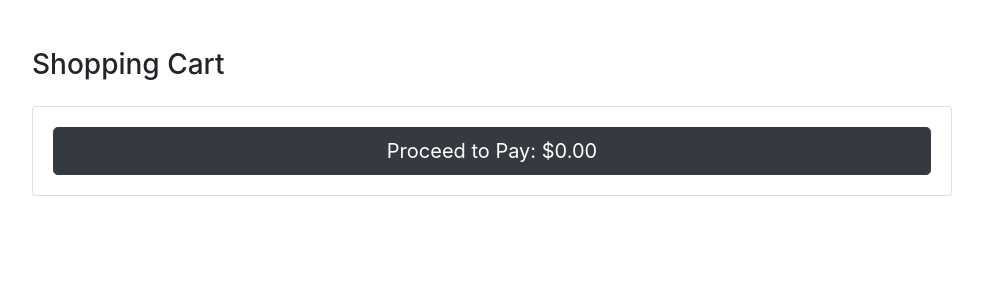
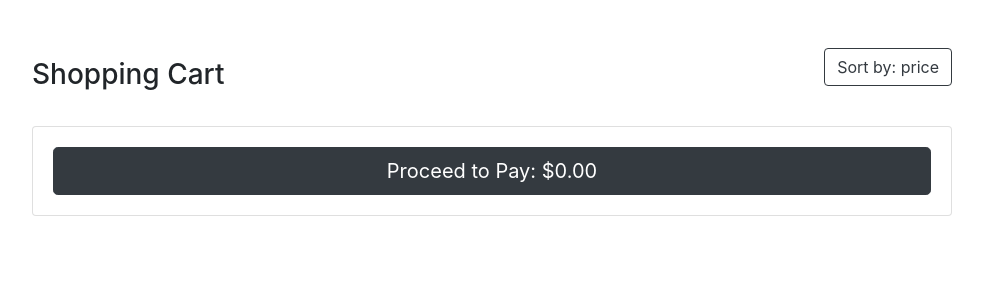
Before and after one commit to deansainer/Apple-Store, a Django app: page /cart/ in a window 1280 px wide. Shown: the part 56-356 px from the top of the page, without its empty margins (148-1131 px from the left). Run offline with Django 4.2, Linux system fonts and the light colour scheme; parts of the project's set-up code (start-up, migrations or seed data) failed here and were passed over.

Commit message:
added sorting by price functionality

```diff
--- a/store/store_app/templates/store_app/cart.html
+++ b/store/store_app/templates/store_app/cart.html
@@ -16,6 +16,14 @@
 
                 <div class="d-flex justify-content-between align-items-center mb-4">
                     <h3 class="fw-normal mb-0 text-black">Shopping Cart</h3>
+                    <form action="" method="post">
+                    {% csrf_token %}
+                    <div>
+                        <button class="btn btn-outline-dark" type="submit" name="sort_by_price">
+                            Sort by: price <i class="fas fa-angle-down"></i>
+                        </button>
+                    </div>
+                    </form>
                 </div>
                 {% for item in items %}
                 <div class="card rounded-3 mb-4">
@@ -27,22 +35,27 @@
                             </div>
                             <div class="col-md-3 col-lg-3 col-xl-3">
                                 <p class="lead fw-normal mb-2">{{item.product.name}}</p>
-                <p><span class="text-muted">Release year: </span>{{item.product.release_year}}<br> <span class="text-muted">Color: </span>{{item.product.color}}</p>
+                                <p><span class="text-muted">Release year: </span>{{item.product.release_year}}<br> <span
+                                        class="text-muted">Color: </span>{{item.product.color}}</p>
                             </div>
                             <div class="col-md-3 col-lg-3 col-xl-2 d-flex">
 
                                 <p class="quantity">{{item.quantity}}</p>
                                 <div class="quantity">
                                     <div class="arrow">
-							<img data-product="{{item.product.id}}" data-action="add" class="change-quantity update-cart" src="{% static  'images/arrow-up.png' %}">
+                                        <img data-product="{{item.product.id}}" data-action="add"
+                                             class="change-quantity update-cart"
+                                             src="{% static  'images/arrow-up.png' %}">
                                     </div>
                                     <div class="arrow">
-							<img data-product="{{item.product.id}}" data-action="remove" class="change-quantity update-cart" src="{% static  'images/arrow-down.png' %}">
+                                        <img data-product="{{item.product.id}}" data-action="remove"
+                                             class="change-quantity update-cart"
+                                             src="{% static  'images/arrow-down.png' %}">
                                     </div>
                                 </div>
                             </div>
                             <div class="col-md-3 col-lg-2 col-xl-2 offset-lg-1">
-                <h5 class="mb-0">Total:   ${{ item.get_item_total}}</h5>
+                                <h5 class="mb-0">Total: ${{ item.get_item_total}}</h5>
                             </div>
                         </div>
                     </div>
@@ -50,7 +63,11 @@
                 {% endfor %}
                 <div class="card">
                     <div class="card-body">
-    <a href="{% url 'checkout_page' %}"><button type="button" class="btn btn-dark btn-block btn-lg">Proceed to Pay: ${{order.get_cart_total|floatformat:2}}</button></a>
+                        <a href="{% url 'checkout_page' %}">
+                            <button type="button" class="btn btn-dark btn-block btn-lg">Proceed to Pay:
+                                ${{order.get_cart_total|floatformat:2}}
+                            </button>
+                        </a>
                     </div>
                 </div>
             </div>
--- a/store/store_app/views.py
+++ b/store/store_app/views.py
@@ -28,11 +28,14 @@ def cart(request):
         customer = request.user.customer
         order, created = Order.objects.get_or_create(customer=customer)
         items = order.orderitem_set.all()
+        if 'sort_by_price' in request.POST:
+            items = order.orderitem_set.select_related('product').order_by('product__price')
         cart_quantity = order.get_cart_quantity
     else:
         items = []
         order = {'get_cart_total': 0, 'get_cart_quantity': 0}
         cart_quantity = order['get_cart_quantity']
+
     context = {'items': items, 'order': order, 'cart_quantity': cart_quantity}
     return render(request, 'store_app/cart.html', context)
 
```
Lines whose indentation alone changed are shown as unchanged.
